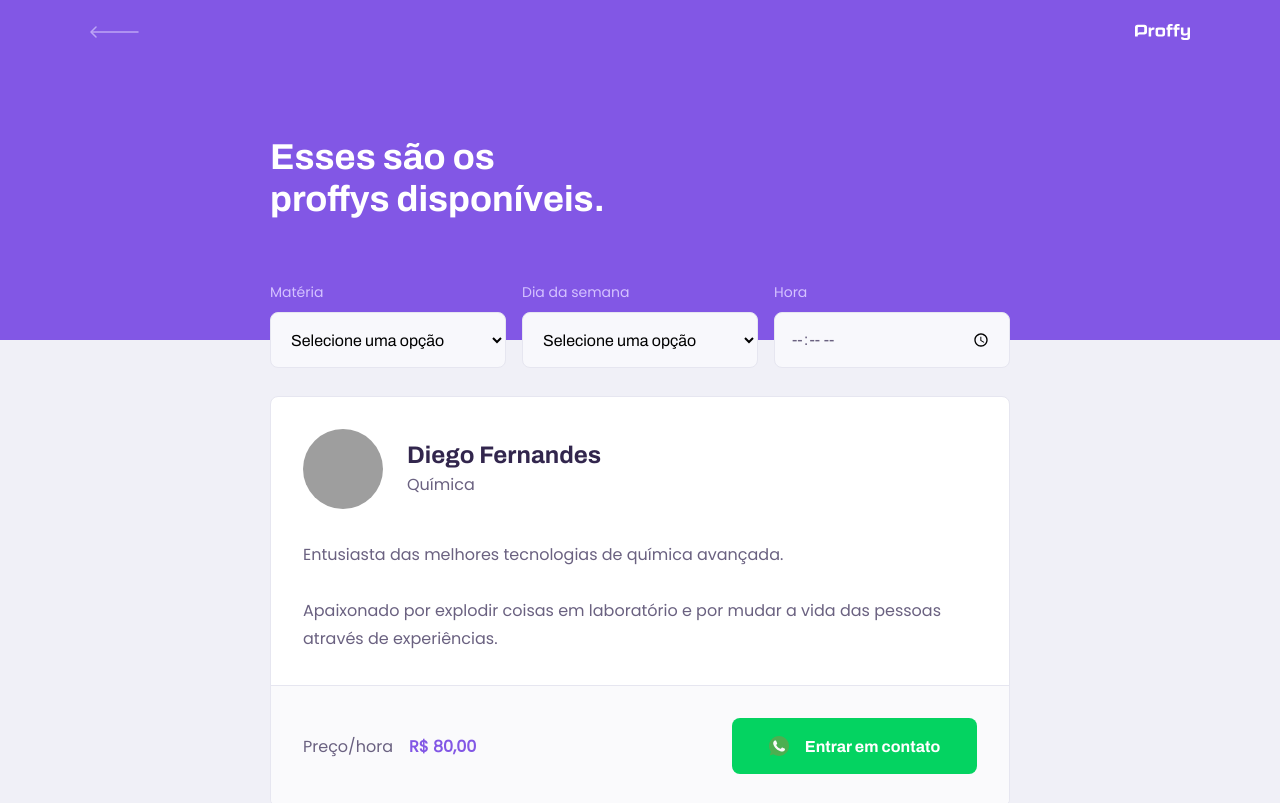
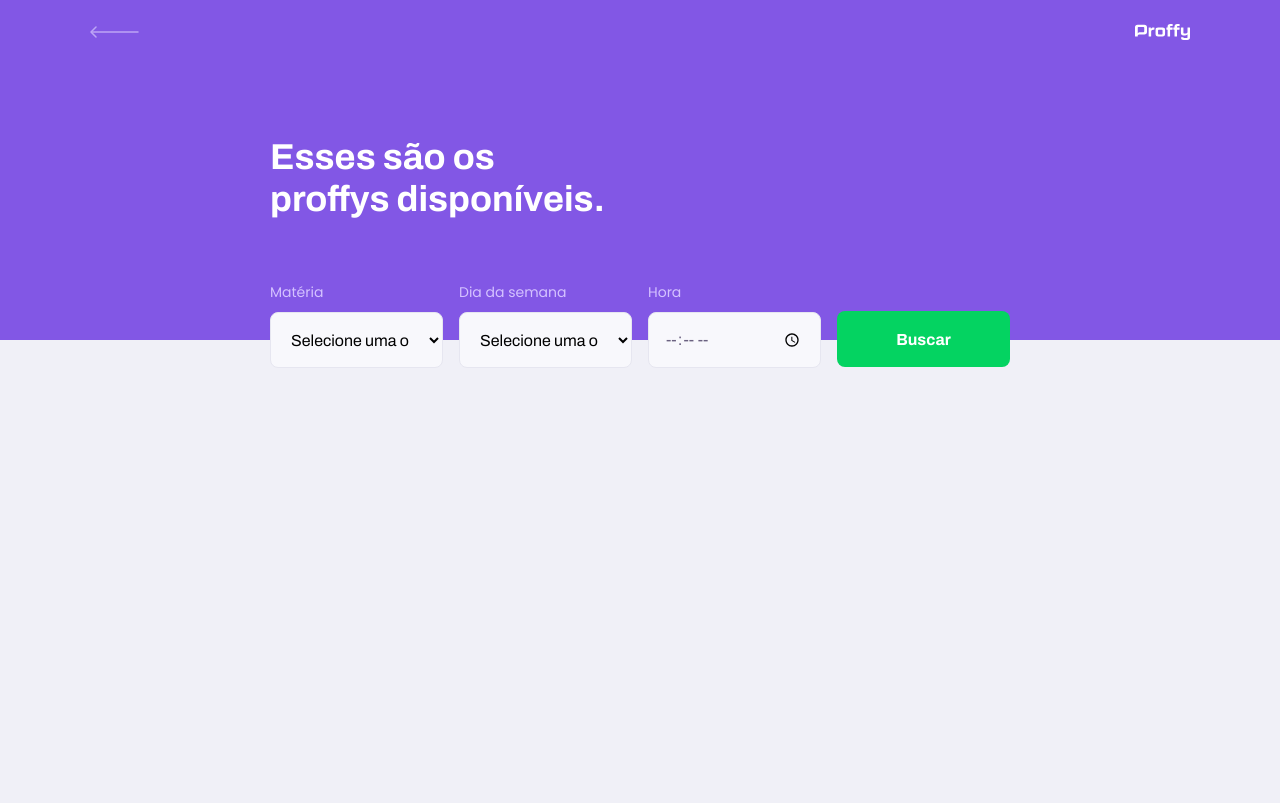
Before and after one commit to vilsonsampaio/proffy, a React (Create React App) app in the folder web/: page /study in a window 1280 px wide. Shown: the top 803 px of the page. Built offline with nearby package versions, Linux system fonts and the light colour scheme; grey boxes are pictures that could not be loaded.

Commit message:
teachers listing done

```diff
--- a/web/src/components/TeacherItem/index.tsx
+++ b/web/src/components/TeacherItem/index.tsx
@@ -2,34 +2,64 @@
 
 import whatsappIcon from '../../assets/images/icons/whatsapp.svg';
 
+import api from '../../services/api';
+
 import './styles.css';
 
-const TeacherItem = () => {
+export interface Teacher {
+  id: number;
+  name: string;
+  avatar: string;
+  whatsapp: string;
+  bio: string;
+  subject: string;
+  cost: number;
+}
+interface TeacherItemProps {
+  teacher: Teacher;
+}
+
+const TeacherItem: React.FC<TeacherItemProps> = ({ teacher }) => {
+  function createNewConnection() {
+    api.post('connections', {
+      user_id: teacher.id,
+    });
+  }
+
   return (
     <article className="teacher-item">
       <header>
-        <img src="https://avatars2.githubusercontent.com/u/2254731?s=460&u=0ba16a79456c2f250e7579cb388fa18c5c2d7d65&v=4" alt="Diego Fernandes"/>
+        <img src={teacher.avatar} alt={teacher.name}/>
         <div>
-          <strong>Diego Fernandes</strong>
-          <span>Química</span>
+          <strong>{teacher.name}</strong>
+          <span>{teacher.subject}</span>
         </div>
       </header>
 
-      <p>
-        Entusiasta das melhores tecnologias de química avançada.
-        <br/><br/>
-        Apaixonado por explodir coisas em laboratório e por mudar a vida das pessoas através de experiências.
-      </p>
+      <p>{teacher.bio}</p>
 
       <footer>
         <p>
           Preço/hora
-          <strong>R$ 80,00</strong>
+          <strong>
+            { teacher.cost
+              .toLocaleString('pt-BR',
+                {
+                  style: 'currency',
+                  currency: 'BRL'
+                }
+              )
+            }
+          </strong>
         </p>
-        <button type="button">
+        <a
+          href={`https://wa.me/${teacher.whatsapp}`}
+          onClick={createNewConnection}
+          target='_blank'
+        >
           <img src={whatsappIcon} alt="Whatsapp"/>
           Entrar em contato
-        </button>
+        </a>
       </footer>
     </article>
   );
--- a/web/src/components/TeacherItem/styles.css
+++ b/web/src/components/TeacherItem/styles.css
@@ -69,7 +69,7 @@
   display: block;
 }
 
-.teacher-item footer button {
+.teacher-item footer a {
   width: 20rem;
   height: 5.6rem;
 
@@ -86,11 +86,12 @@
   border-radius: 0.8rem;
 
   cursor: pointer;
+  text-decoration: none;
 
   transition: 0.2s;
 }
 
-.teacher-item footer button:hover {
+.teacher-item footer a:hover {
   background: var(--color-secundary-dark);
 }
 
@@ -110,7 +111,7 @@
     margin-left: 1.6rem;
   }
 
-  .teacher-item footer button {
+  .teacher-item footer a {
     width: 24.5rem;
 
     justify-content: center;
@@ -118,7 +119,7 @@
     font-size: 1.6rem;
   }
 
-  .teacher-item footer button img {
+  .teacher-item footer a img {
     margin-right: 1.6rem;
   }
 }
--- a/web/src/pages/TeacherList/index.tsx
+++ b/web/src/pages/TeacherList/index.tsx
@@ -1,20 +1,44 @@
-import React from 'react';
+import React, { useState, FormEvent } from 'react';
 
 import PageHeader from '../../components/PageHeader';
-import TeacherItem from '../../components/TeacherItem';
+import TeacherItem, { Teacher } from '../../components/TeacherItem';
 import Input from '../../components/Input';
 import Select from '../../components/Select';
 
 import './styles.css';
+import api from '../../services/api';
+
 
 const TeacherList = () => {
+  const [teachers, setTeachers] = useState([]);
+
+  const [subject, setSubject] = useState('');
+  const [week_day, setWeekDay] = useState('');
+  const [time, setTime] = useState('');
+
+  async function searchTeachers(e: FormEvent) {
+    e.preventDefault();
+
+    const response = await api.get('classes', {
+      params: {
+        subject,
+        week_day,
+        time
+      }
+    });
+
+    setTeachers(response.data);
+  }
+
   return (
     <div id="page-teacher-list" className="container">
       <PageHeader title="Esses são os proffys disponíveis.">
-        <form id="search-teachers">
+        <form id="search-teachers" onSubmit={searchTeachers}>
           <Select
             name="subject"
             label="Matéria"
+            value={subject}
+            onChange={(e) => { setSubject(e.target.value) }}
             options={[
               { value: 'Artes', label: 'Artes' },
               { value: 'Biologia', label: 'Biologia' },
@@ -31,6 +55,8 @@
           <Select
             name="week_day"
             label="Dia da semana"
+            value={week_day}
+            onChange={(e) => { setWeekDay(e.target.value) }}
             options={[
               { value: '0', label: 'Domingo' },
               { value: '1', label: 'Segunda-feira' },
@@ -41,15 +67,24 @@
               { value: '6', label: 'Sábado' },
             ]}
           />
-          <Input type="time" name="time" label="Hora" />
+          <Input
+            type="time"
+            name="time"
+            label="Hora"
+            value={time}
+            onChange={(e) => { setTime(e.target.value) }}
+          />
+
+          <button type="submit">
+            Buscar
+          </button>
         </form>
       </PageHeader>
 
       <main>
-        <TeacherItem />
-        <TeacherItem />
-        <TeacherItem />
-        <TeacherItem />
+        {teachers.map((teacher: Teacher) => {
+          return <TeacherItem key={teacher.id} teacher={teacher} />
+        })}
       </main>
     </div>
   );
--- a/web/src/pages/TeacherList/styles.css
+++ b/web/src/pages/TeacherList/styles.css
@@ -9,6 +9,35 @@
 
 #search-teachers label {
   color: var(--color-text-in-primary);
+}
+
+#search-teachers button {
+  width: 100%;
+  height: 5.6rem;
+
+  display: flex;
+  align-items: center;
+  justify-content: center;
+
+  margin-top: 3.2rem;
+
+  background: var(--color-secundary);
+  color: var(--color-button-text);
+
+  font: 700 1.6rem Archivo;
+
+  border: 0;
+  border-radius: 0.8rem;
+
+  cursor: pointer;
+  text-decoration: none;
+  outline: 0;
+
+  transition: background-color 0.2s;
+}
+
+#search-teachers button:hover {
+  background: var(--color-secundary-dark);
 }
 
 #page-teacher-list main {
@@ -25,7 +54,7 @@
 
   #search-teachers {
     display: grid;
-    grid-template-columns: repeat(3, 1fr);
+    grid-template-columns: repeat(4, 1fr);
     column-gap: 16px;
 
     position: absolute;
```
Also changed, not shown: 1 other file (tests, documents, lock files or other folders).
